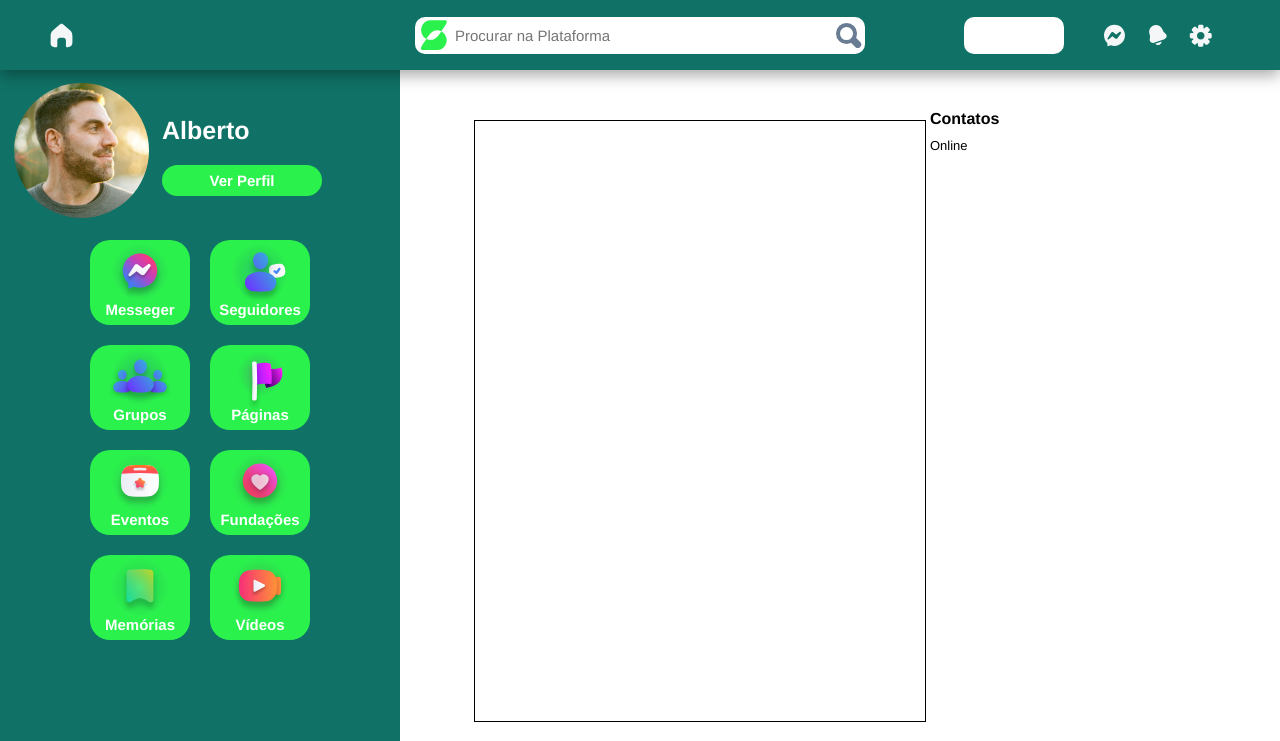
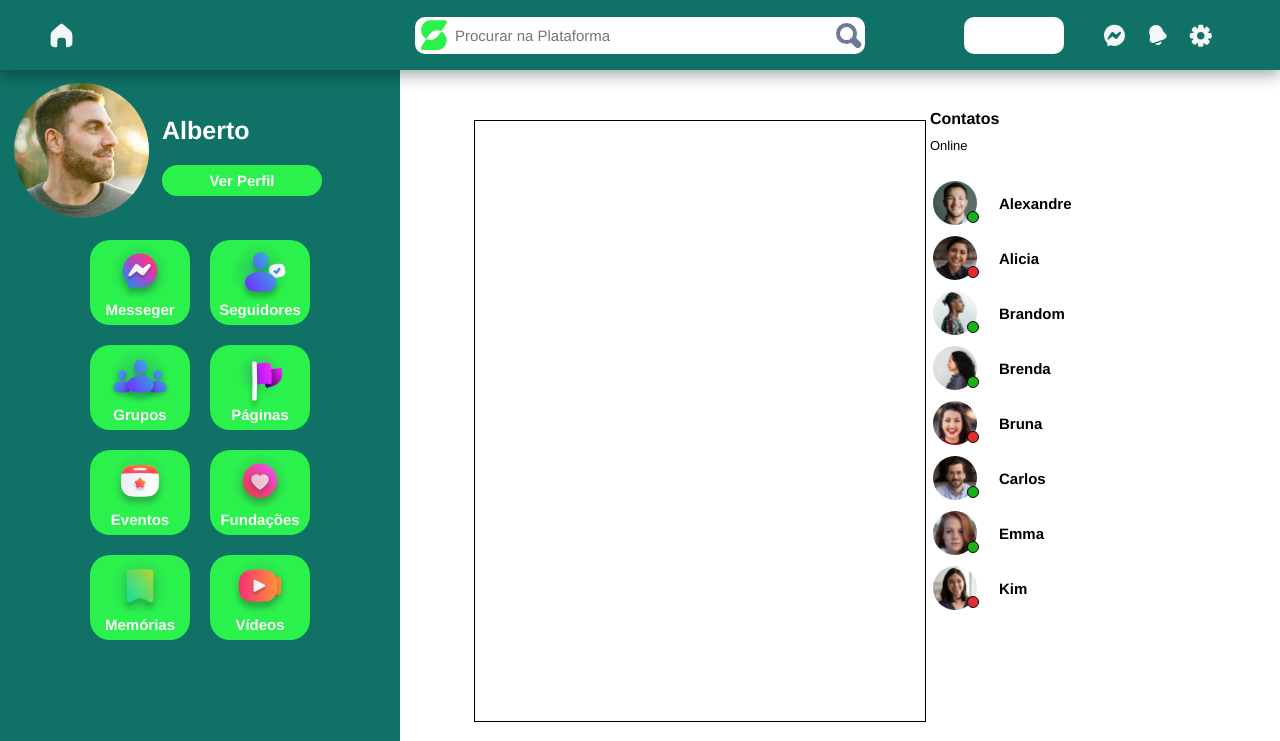
Before and after one commit to regiszaum/projeto-solutinhos, a Vue app: page / in a window 1280 px wide. Shown: the top 741 px of the page. Built offline with nearby package versions, Linux system fonts and the light colour scheme.

Commit message:
Contacts

```diff
--- a/src/components/screens/TelaTimeline.vue
+++ b/src/components/screens/TelaTimeline.vue
@@ -16,7 +16,7 @@
 
 import ProfileCatalog from '../shared/ProfileCatalog.vue'
 import NavBar from '../shared/NavBar.vue'
-import Contacts from '../shared/Contacts.vue'
+import Contacts from '../shared/ContactsField.vue'
 
 export default{
   components: {
--- /dev/null
+++ b/src/components/shared/Contact.vue
@@ -0,0 +1,68 @@
+<template>
+  <div class="contact-wrapper">
+    <img :src="require(`@/assets/images_for_tests/${url}`)" alt="">
+    <div :class="['online-ball', this.$props.online_sts]"></div>
+    <h2>{{this.$props.name}}</h2>
+  </div>
+</template>
+
+<script>
+  export default{
+    props: {
+      url: '',
+      name: '',
+      online_sts: ''
+    }
+  }
+</script>
+
+<style scoped>
+  .contact-wrapper{
+    width: 300px;
+    height: 50px;
+
+    display: flex;
+    align-items: center;
+    justify-content: flex-start;
+
+    border-radius: 35px;
+  }
+
+  .contact-wrapper:hover {
+    background: rgba(128, 128, 128, 0.2);
+  }
+
+  .contact-wrapper img{
+    margin-left: 3px;
+
+    width: 44px;
+    height: auto;
+
+    border-radius: 50%;
+  }
+
+  .contact-wrapper h2{
+    margin-left: 20px;
+
+    color: black;
+  }
+
+  .online-ball{
+    margin-bottom: -27px;
+    margin-left: -10px;
+
+    border-radius: 50%;
+    border: solid 0.1px black;
+
+    width: 10px;
+    height: 10px;
+  }
+
+  .online{
+    background-color: rgb(25, 179, 25);
+  }
+
+  .offline{
+    background-color: rgb(228, 44, 44);
+  }
+</style>
--- a/src/components/shared/Contacts.vue
+++ /dev/null
@@ -1,50 +0,0 @@
-<template>
-  <div class="contacts-base">
-    <div class="contacts-wrapper">
-      <h1>Contatos</h1>
-      <h3>Online</h3>
-    </div>
-  </div>
-</template>
-
-<script>
-
-</script>
-
-<style scoped>
-  .contacts-base{
-    float: right;
-    width: 350px;
-    height: 100vh;
-  }
-
-  .contacts-wrapper{
-    position: fixed;
-
-    margin-top: 70px;
-
-    width: 350px;
-    height: 100%;
-
-    display: flex;
-    flex-direction: column;
-    align-items: flex-start;
-    justify-content: flex-start;
-  }
-
-  .contacts-wrapper h1{
-    margin-top: 40px;
-    font-size: 16px;
-
-    color: black;
-  }
-
-   .contacts-wrapper h3{
-     margin-top: 10px;
-
-    font-size: 13px;
-    font-weight: 400;
-
-    color: black;
-  }
-</style>
--- /dev/null
+++ b/src/components/shared/ContactsField.vue
@@ -0,0 +1,75 @@
+<template>
+  <div class="contacts-base">
+    <div class="contacts-wrapper">
+      <h1>Contatos</h1>
+      <h3>Online</h3>
+
+      <div class="contacts-field">
+        <Contact :url="'Alexandre.png'" :name="'Alexandre'" :online_sts="'online'"/>
+        <Contact :url="'Alicia.png'" :name="'Alicia'" :online_sts="'offline'"/>
+        <Contact :url="'Brandom.png'" :name="'Brandom'" :online_sts="'online'"/>
+        <Contact :url="'Brenda.png'" :name="'Brenda'" :online_sts="'online'"/>
+        <Contact :url="'Bruna.png'" :name="'Bruna'" :online_sts="'offline'"/>
+        <Contact :url="'Carlos.png'" :name="'Carlos'" :online_sts="'online'"/>
+        <Contact :url="'Emma.png'" :name="'Emma'" :online_sts="'online'"/>
+        <Contact :url="'Kim.png'" :name="'Kim'" :online_sts="'offline'"/>
+      </div>
+    </div>
+  </div>
+</template>
+
+<script>
+  import Contact from "./Contact.vue"
+
+  export default{
+    components: {
+      Contact
+    }
+  }
+</script>
+
+<style scoped>
+  .contacts-base{
+    float: right;
+    width: 350px;
+    height: 100vh;
+  }
+
+  .contacts-wrapper{
+    position: fixed;
+
+    margin-top: 70px;
+
+    width: 350px;
+    height: 100%;
+
+    display: flex;
+    flex-direction: column;
+    align-items: flex-start;
+    justify-content: flex-start;
+  }
+
+  .contacts-wrapper h1{
+    margin-top: 40px;
+    font-size: 16px;
+
+    color: black;
+  }
+
+   .contacts-wrapper h3{
+    margin-top: 10px;
+
+    font-size: 13px;
+    font-weight: 400;
+
+    color: black;
+  }
+
+  .contacts-field{
+    margin-top: 20px;
+  }
+
+  .contacts-field > * {
+    margin-top: 5px;
+  }
+</style>
```
Also changed, not shown: src/components/shared/OnlineFriend.vue (deleted, +0 -11 lines), src/assets/images_for_tests/Kim.png (renamed from src/assets/images_for_tests/kim.png).
